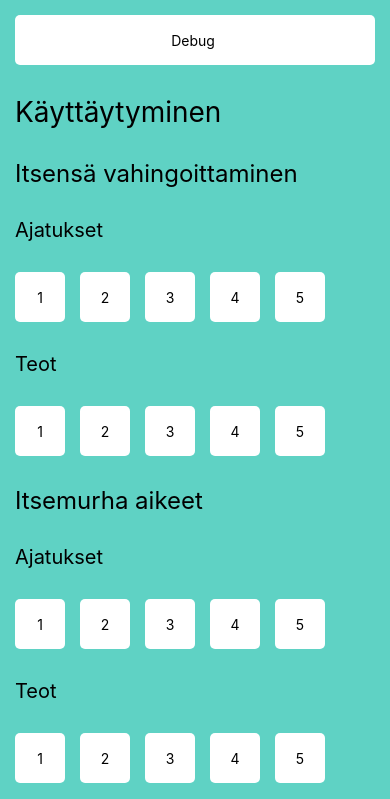
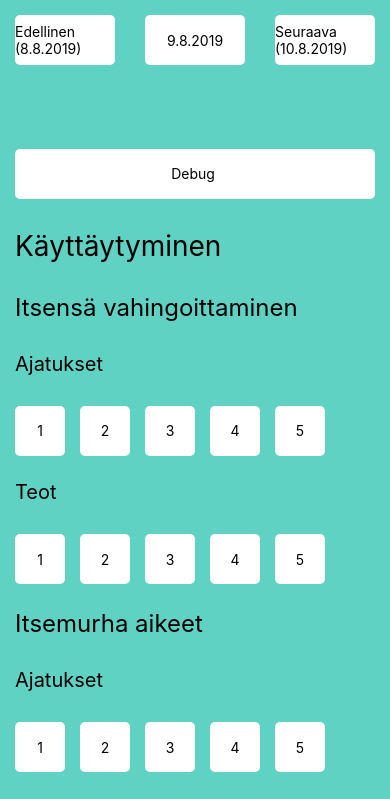
Before and after one commit to GetSomefi/DKT_Viikkokortti2, a React Native app: screen / in a window 390 px wide. Shown: the top 799 px of the page. Built offline with nearby package versions, Linux system fonts and the light colour scheme.

Commit message:
date buttons

```diff
--- a/App.js
+++ b/App.js
@@ -16,8 +16,8 @@ import MoveableButton from './components/MoveableButton.js';
 import HeaderElem from './components/HeaderElem.js';
 import Lister from './components/DataFragment.js';
 
-
-var options = [
+let date = new Date();
+let options = [
   //käyttäytyminen
   {
     id:0,
@@ -432,11 +432,15 @@ const App = () => {
 
         <View style={styles.body}>
           <View style={{width:width, flex:1, backgroundColor: '#5fd2c4'}}>
-            <Lister options={options} />
+            <Lister options={options} date={date} />
           </View>
+          {
+          /*
           <View style={{alignSelf: 'stretch', height: 200, backgroundColor: 'red'}}>
             <HeaderElem joku="jotain" />
           </View>
+          */
+          }
         </View>
 
       </ScrollView>
--- a/components/DataFragment.js
+++ b/components/DataFragment.js
@@ -21,13 +21,34 @@ var height = Dimensions.get('window').height; //full height
 class Lister extends Component {
 	constructor(props) {
 		super(props);
-		//console.log(this.props.options);
+		console.log(this.props.date);
+
+		let preparedDate = this.props.date;
+		let preparedDateSafe = preparedDate.getDate() + "." + preparedDate.getMonth() +"."+ preparedDate.getFullYear();
+
+		let preparedDatePrev = this.props.date;
+		preparedDatePrev.setDate(preparedDatePrev.getDate() - 1);
+		let preparedDateSafePrev = preparedDatePrev.getDate() + "." + preparedDatePrev.getMonth() +"."+ preparedDatePrev.getFullYear();
+
+		let preparedDateNext = this.props.date;
+		preparedDateNext = new Date( preparedDateNext.setDate(preparedDateNext.getDate() + 2) );
+		let preparedDateSafeNext = preparedDateNext.getDate() + "." + preparedDateNext.getMonth() +"."+ preparedDateNext.getFullYear();
+
+		console.log('preparedDateSafePrev',preparedDateSafePrev);
+		console.log('preparedDateSafeNext',preparedDateSafeNext);
+
 		this.state = {
 		  showDebug:false, //shows keys if those are set inside elements
 
 		  tc: "white",
 		  bg: "blue",
 		  propsOptions:this.props.options,
+		  date:preparedDate,
+		  dateSafe:preparedDateSafe,
+		  datePrev:preparedDatePrev,
+		  datePrevSafe:preparedDateSafePrev,
+		  dateNext:preparedDateNext,
+		  dateNextSafe:preparedDateSafeNext,
 		  activeColor:"#8bc586", //green
 		  inactiveColor:"white",
 		  activeColor2:"#f7f7f7", //lighter gray
@@ -73,7 +94,7 @@ class Lister extends Component {
 		*/
 	}
 
-	t = () => {
+	dateChanger = () => {
 		console.log('test');
 	}
 
@@ -369,6 +390,29 @@ class Lister extends Component {
 	render() {
 		return (
 			<View key="masterView">
+				<View style={styles.dateChangeParent} key="dateChanger">
+					<TouchableHighlight
+						style={{...styles.button, ...styles.inlineSized}}
+			        	onPress={ () => this.changeDate("prev") }>
+			        	<Text>
+			        		Edellinen ({this.state.datePrevSafe})
+			        	</Text>
+			        </TouchableHighlight>
+			        <View
+			        	style={{...styles.button, ...styles.inlineSized}} >
+			        	<Text>
+			        		{this.state.dateSafe}
+			        	</Text>
+			        </View>
+					<TouchableHighlight
+						style={{...styles.button, ...styles.inlineSized}}
+			        	onPress={ () => this.changeDate("next") }>
+			        	<Text>
+			        		Seuraava ({this.state.dateNextSafe})
+			        	</Text>
+			        </TouchableHighlight>
+				</View>
+
 				<TouchableHighlight
 					style={{...styles.button,
 		        		backgroundColor: this.state.showDebug ? this.state.activeColor : this.state.inactiveColor,
@@ -378,9 +422,12 @@ class Lister extends Component {
 		        		Debug {this.state.showDebug}
 		        	</Text>
 		        </TouchableHighlight>
+
 				{
+					//listing starts here
 					this.createEl()
 				}
+
 			</View>
 		);
 	}
@@ -481,6 +528,25 @@ const styles = StyleSheet.create({
     margin:padding,
     backgroundColor: '#FFF',
   },
+
+  //date change
+  dateChangeParent: {
+    flex:3,
+    flexDirection:'row',
+  },
+  inlineSized: {
+	flex:1,
+  },
+  buttonOneThird: {
+    height:perfectChecbox,
+    alignItems:"center",
+    justifyContent:"center",
+    borderRadius:borderRadius,
+    //borderWidth:1,
+    //borderColor:'#d6d7da',
+    margin:padding,
+    backgroundColor: '#FFF',
+  },
 });
 
 export default Lister;
```
